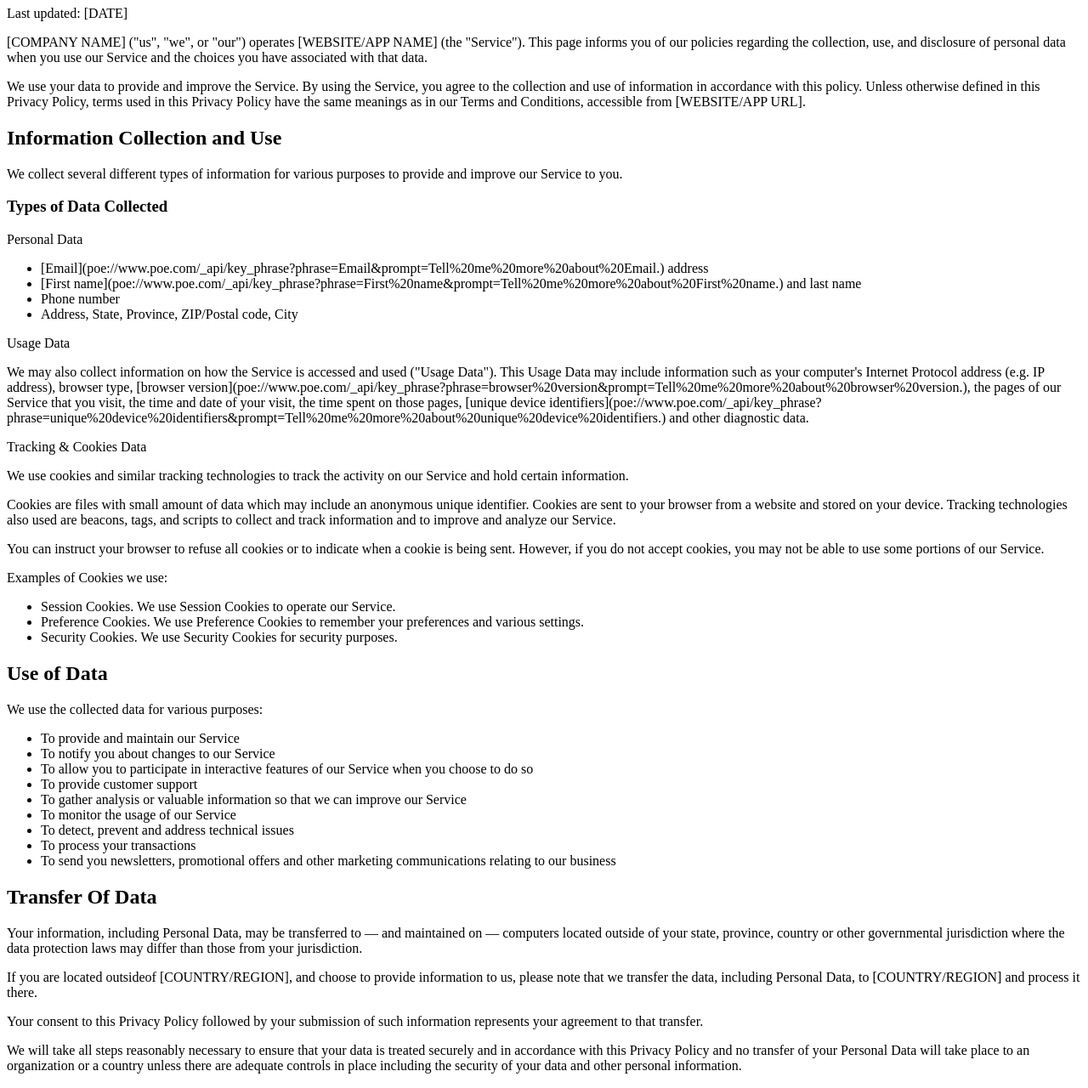
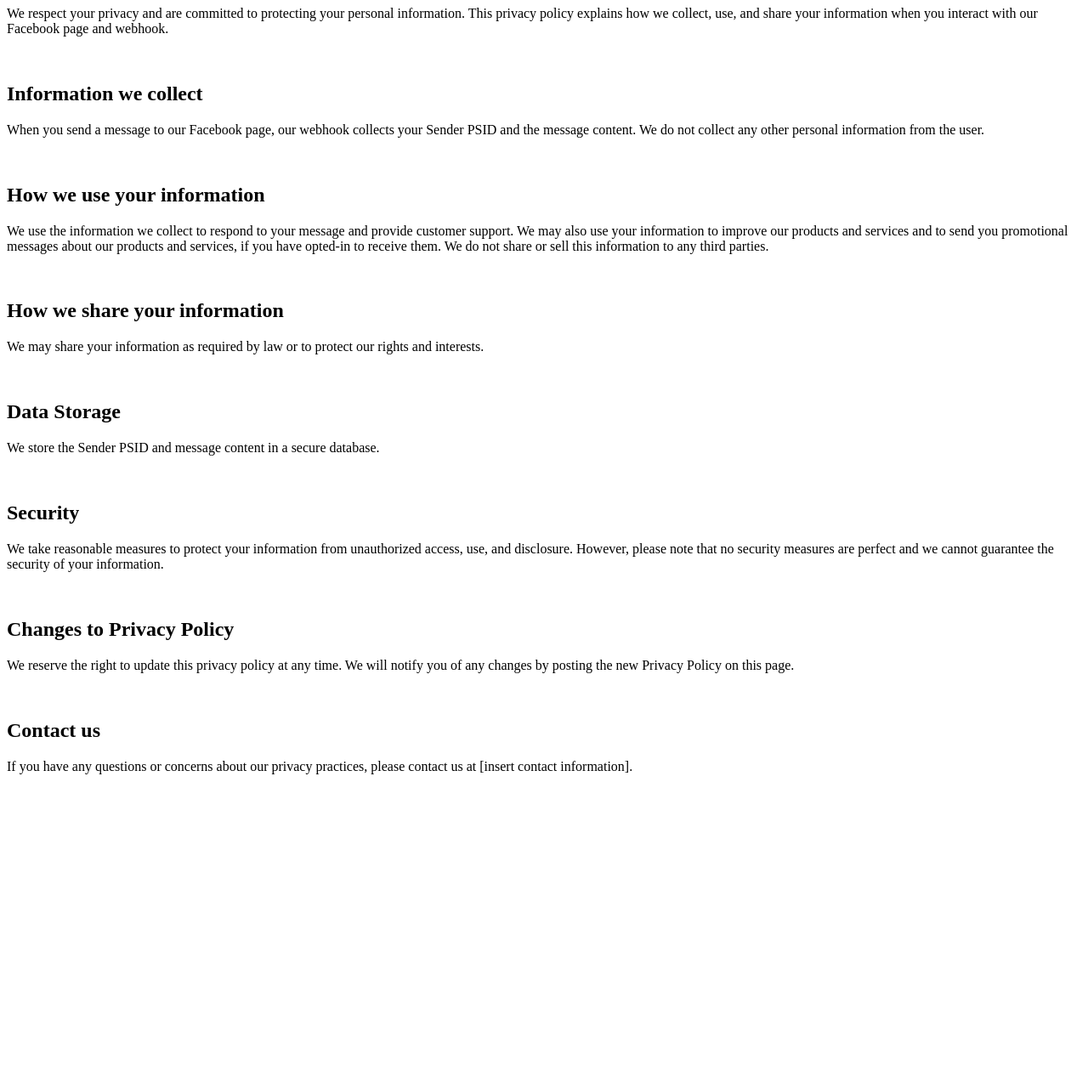
Before and after one commit to Kriss004/myWebhook, a website: page privacy.html in a window 1280 px wide. Shown: the part 73-1353 px from the top of the page at 85% size. After the commit the page ends 1000 px from the top, so only its background shows below. Drawn offline with Linux system fonts and the light colour scheme.

Commit message:
Cleanup & Privacy update

```diff
--- a/controller.js
+++ b/controller.js
@@ -120,18 +120,12 @@ let postWebhook = (req, res) => {
 
 const __dirname = path.dirname(new URL(import.meta.url).pathname);
 
-
 let privacy = (req, res) => {
     app.use(express.static('public'));
     const publicpath = path.join(__dirname, 'privacy.html');
     res.sendFile(publicpath);
 
-    //res.sendFile(`privacy.html`);
-    //res.sendFile('index.html');
-
 };
-    //app.use(express.static('./public'));
-    //res.sendFile('public/index.html');
 
 
 
--- a/privacy.html
+++ b/privacy.html
@@ -1,129 +1,43 @@
 <!DOCTYPE html>
 <html>
+
 <head>
+	<meta charset="UTF-8">
 	<title>Privacy Policy</title>
 </head>
+
 <body>
-	<h1>Privacy Policy</h1>
+	<h1>Privacy Policy for [Your Facebook Page Name]</h1>
+	<p>We respect your privacy and are committed to protecting your personal information. This privacy policy explains
+		how we collect, use, and share your information when you interact with our Facebook page and webhook.</p>
+	<br>
+	<h2>Information we collect</h2>
+	<p>When you send a message to our Facebook page, our webhook collects your Sender PSID and the message content. We
+		do not collect any other personal information from the user.</p>
+	<br>
+	<h2>How we use your information</h2>
+	<p>We use the information we collect to respond to your message and provide customer support. We may also use your
+		information to improve our products and services and to send you promotional messages about our products and
+		services, if you have opted-in to receive them. We do not share or sell this information to any third parties.
+	</p>
+	<br>
+	<h2>How we share your information</h2>
+	<p>We may share your information as required by law or to protect our rights and interests.</p>
+	<br>
+	<h2>Data Storage</h2>
+	<p>We store the Sender PSID and message content in a secure database.</p>
+	<br>
+	<h2>Security</h2>
+	<p>We take reasonable measures to protect your information from unauthorized access, use, and disclosure. However,
+		please note that no security measures are perfect and we cannot guarantee the security of your information.</p>
+	<br>
+	<h2>Changes to Privacy Policy</h2>
+	<p>We reserve the right to update this privacy policy at any time. We will notify you of any changes by posting the
+		new Privacy Policy on this page.</p>
+	<br>
+	<h2>Contact us</h2>
+	<p>If you have any questions or concerns about our privacy practices, please contact us at [insert contact
+		information].</p>
+</body>
 
-	<p>Last updated: [DATE]</p>
-
-	<p>[COMPANY NAME] ("us", "we", or "our") operates [WEBSITE/APP NAME] (the "Service"). This page informs you of our policies regarding the collection, use, and disclosure of personal data when you use our Service and the choices you have associated with that data.</p>
-
-	<p>We use your data to provide and improve the Service. By using the Service, you agree to the collection and use of information in accordance with this policy. Unless otherwise defined in this Privacy Policy, terms used in this Privacy Policy have the same meanings as in our Terms and Conditions, accessible from [WEBSITE/APP URL].</p>
-
-	<h2>Information Collection and Use</h2>
-
-	<p>We collect several different types of information for various purposes to provide and improve our Service to you.</p>
-
-	<h3>Types of Data Collected</h3>
-
-	<p>Personal Data</p>
-
-	<ul>
-		<li>[Email](poe://www.poe.com/_api/key_phrase?phrase=Email&prompt=Tell%20me%20more%20about%20Email.) address</li>
-		<li>[First name](poe://www.poe.com/_api/key_phrase?phrase=First%20name&prompt=Tell%20me%20more%20about%20First%20name.) and last name</li>
-		<li>Phone number</li>
-		<li>Address, State, Province, ZIP/Postal code, City</li>
-	</ul>
-
-	<p>Usage Data</p>
-
-	<p>We may also collect information on how the Service is accessed and used ("Usage Data"). This Usage Data may include information such as your computer's Internet Protocol address (e.g. IP address), browser type, [browser version](poe://www.poe.com/_api/key_phrase?phrase=browser%20version&prompt=Tell%20me%20more%20about%20browser%20version.), the pages of our Service that you visit, the time and date of your visit, the time spent on those pages, [unique device identifiers](poe://www.poe.com/_api/key_phrase?phrase=unique%20device%20identifiers&prompt=Tell%20me%20more%20about%20unique%20device%20identifiers.) and other diagnostic data.</p>
-
-	<p>Tracking & Cookies Data</p>
-
-	<p>We use cookies and similar tracking technologies to track the activity on our Service and hold certain information.</p>
-
-	<p>Cookies are files with small amount of data which may include an anonymous unique identifier. Cookies are sent to your browser from a website and stored on your device. Tracking technologies also used are beacons, tags, and scripts to collect and track information and to improve and analyze our Service.</p>
-
-	<p>You can instruct your browser to refuse all cookies or to indicate when a cookie is being sent. However, if you do not accept cookies, you may not be able to use some portions of our Service.</p>
-
-	<p>Examples of Cookies we use:</p>
-
-	<ul>
-		<li>Session Cookies. We use Session Cookies to operate our Service.</li>
-		<li>Preference Cookies. We use Preference Cookies to remember your preferences and various settings.</li>
-		<li>Security Cookies. We use Security Cookies for security purposes.</li>
-	</ul>
-
-	<h2>Use of Data</h2>
-
-	<p>We use the collected data for various purposes:</p>
-
-	<ul>
-		<li>To provide and maintain our Service</li>
-		<li>To notify you about changes to our Service</li>
-		<li>To allow you to participate in interactive features of our Service when you choose to do so</li>
-		<li>To provide customer support</li>
-		<li>To gather analysis or valuable information so that we can improve our Service</li>
-		<li>To monitor the usage of our Service</li>
-		<li>To detect, prevent and address technical issues</li>
-		<li>To process your transactions</li>
-		<li>To send you newsletters, promotional offers and other marketing communications relating to our business</li>
-	</ul>
-
-	<h2>Transfer Of Data</h2>
-
-	<p>Your information, including Personal Data, may be transferred to — and maintained on — computers located outside of your state, province, country or other governmental jurisdiction where the data protection laws may differ than those from your jurisdiction.</p>
-
-	<p>If you are located outsideof [COUNTRY/REGION], and choose to provide information to us, please note that we transfer the data, including Personal Data, to [COUNTRY/REGION] and process it there.</p>
-
-	<p>Your consent to this Privacy Policy followed by your submission of such information represents your agreement to that transfer.</p>
-
-	<p>We will take all steps reasonably necessary to ensure that your data is treated securely and in accordance with this Privacy Policy and no transfer of your Personal Data will take place to an organization or a country unless there are adequate controls in place including the security of your data and other personal information.</p>
-
-	<h2>Disclosure Of Data</h2>
-
-	<h3>Legal Requirements</h3>
-
-	<p>We may disclose your Personal Data in the good faith belief that such action is necessary to:</p>
-
-	<ul>
-		<li>To comply with a legal obligation</li>
-		<li>To protect and defend the rights or property of [COMPANY NAME]</li>
-		<li>To prevent or investigate possible wrongdoing in connection with the Service</li>
-		<li>To protect the personal safety of users of the Service or the public</li>
-		<li>To protect against legal liability</li>
-	</ul>
-
-	<h2>Security Of Data</h2>
-
-	<p>The security of your data is important to us but remember that no method of transmission over the Internet or method of electronic storage is 100% secure. While we strive to use commercially acceptable means to protect your Personal Data, we cannot guarantee its absolute security.</p>
-
-	<h2>Service Providers</h2>
-
-	<p>We may employ third-party companies and individuals to facilitate our Service ("Service Providers"), to provide the Service on our behalf, to perform Service-related services or to assist us in analyzing how our Service is used.</p>
-
-	<p>These third parties have access to your Personal Data only to perform these tasks on our behalf and are obligated not to disclose or use it for any other purpose.</p>
-
-	<h2>Links To Other Sites</h2>
-
-	<p>Our Service may contain links to other sites that are not operated by us. If you click on a third-party link, you will be directed to that third party's site. We strongly advise you to review the Privacy Policy of every site you visit.</p>
-
-	<p>We have no control over and assume no responsibility for the content, privacy policies or practices of any third-party sites or services.</p>
-
-	<h2>Children's Privacy</h2>
-
-	<p>Our Service does not address anyone under the age of 18 ("Children").</p>
-
-	<p>We do not knowingly collect personally identifiable information from anyone under the age of 18. If you are a parent or guardian and you are aware that your Children has provided us with Personal Data, please contact us. If we become aware that we have collected Personal Data from children without verification of parental consent, we take steps to remove that information from our servers.</p>
-
-	<h2>Changes To This Privacy Policy</h2>
-
-	<p>We may update our Privacy Policy from time to time. We will notify you of any changes by posting the new Privacy Policy on this page.</p>
-
-	<p>We will let you know via email and/or a prominent notice on our Service, prior to the change becoming effective and update the "effective date" at the top of this Privacy Policy.</p>
-
-	<p>You are advised to review this Privacy Policy periodically for any changes. Changes to this Privacy Policy are effective when they are posted on this page.</p>
-
-	<h2>Contact Us</h2>
-
-	<p>If you have any questions about this Privacy Policy, please contact us:</p>
-
-	<ul>
-		<li>By email: [EMAIL ADDRESS]</li>
-		<li>By visiting this page on our website: [WEBSITE URL]</li>
-	</ul>
-</body>
 </html>
```
